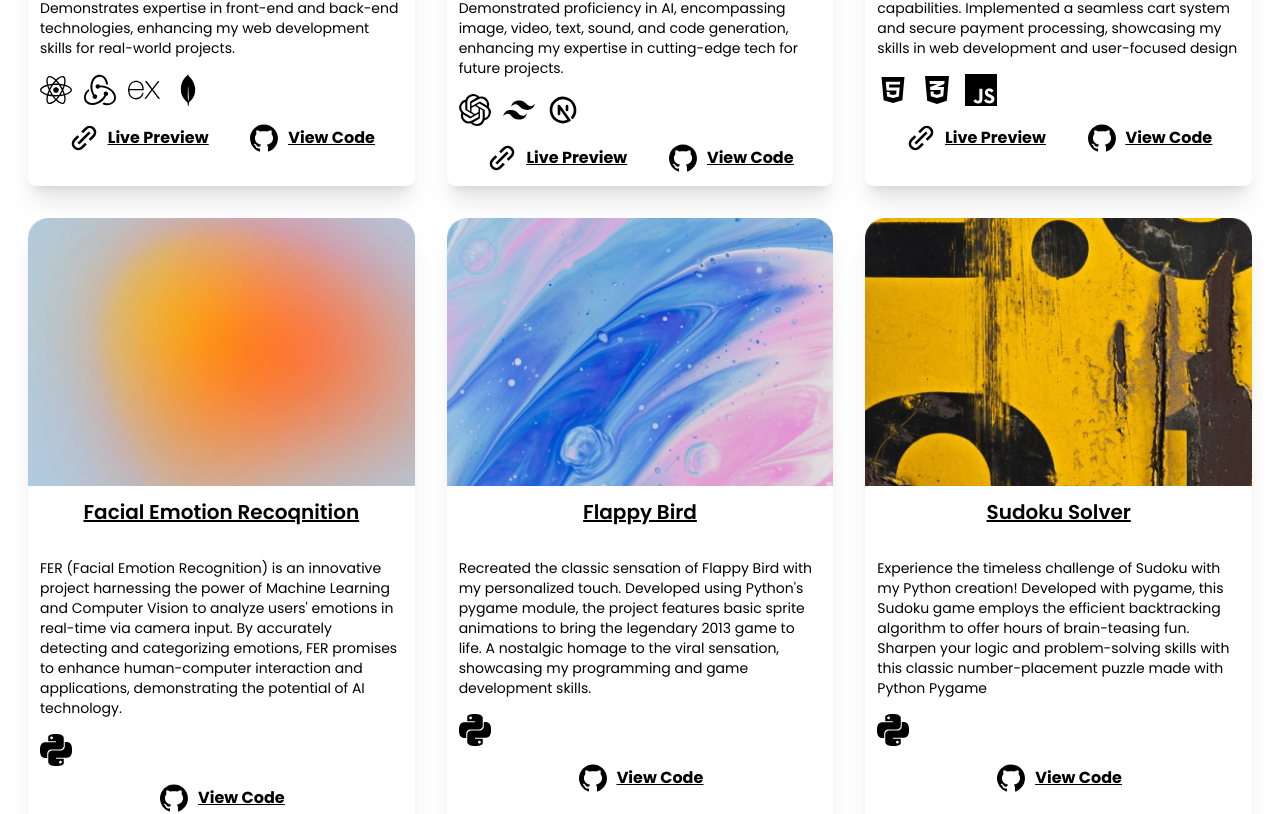
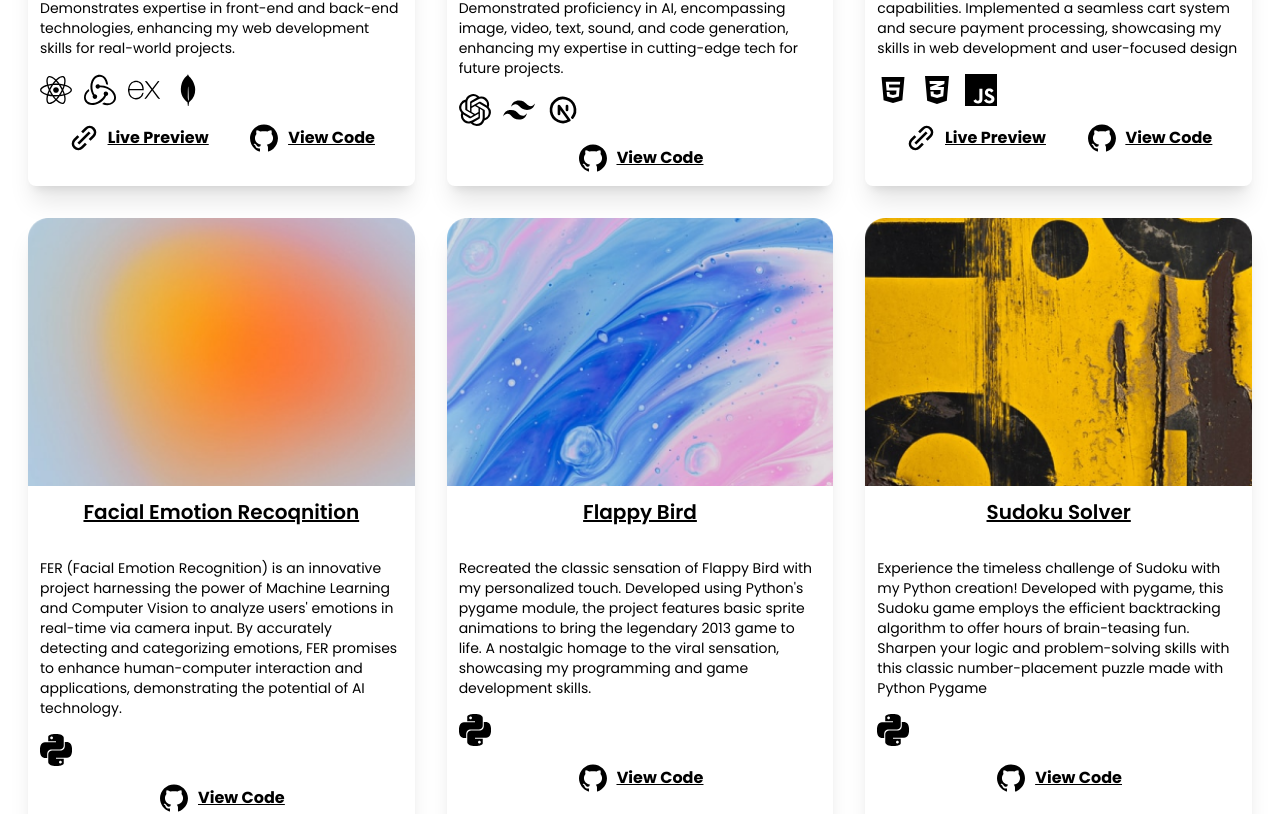
Before and after one commit to naszifnaaz/portfolio, a React (Vite) app: page / in a window 1280 px wide. Shown: the part 1631-2445 px from the top of the page. Built offline with nearby package versions, Linux system fonts and the light colour scheme.

Commit message:
chore: fixed-links

```diff
--- a/src/components/common/Footer.jsx
+++ b/src/components/common/Footer.jsx
@@ -6,9 +6,12 @@ export const Footer = () => {
     <div className="px-3">
       <div className="flex flex-col md:flex-row justify-evenly items-center text-xs text-gray-800">
         <img src={logo} className="w-32" />
-        <a href="mailto:naszifnaaz@gmail.com" target="_blank">
-          naszifnaaz@gmail.com
-        </a>
+        <p>
+          <a href="https://mailto:naszifnaaz@gmail.com" target="_blank">
+            naszifnaaz@gmail.com
+          </a>
+        </p>
+
         <p>+91 8075436081</p>
         <div className="flex">
           <a href="https://github.com/naszifnaaz" target="_blank">
--- a/src/components/projects/ProjectCard.jsx
+++ b/src/components/projects/ProjectCard.jsx
@@ -72,7 +72,7 @@ export const ProjectCard = ({ project }) => {
         <div className="flex justify-center items-center">
           <AiFillGithub size={"2rem"} className="mr-2" />
           <p className="underline font-bold">
-            <a href={project.preview_link} target="_blank">
+            <a href={project.repo_link} target="_blank">
               View Code
             </a>
           </p>
--- a/src/components/projects/Projects.jsx
+++ b/src/components/projects/Projects.jsx
@@ -13,8 +13,8 @@ export const Projects = () => {
       title: "Sound Lab",
       desc: "Proficiently developed a fictitious e-commerce website using React, Tailwind CSS, Express, and MongoDB, including an admin dashboard and simulated Stripe payment integration. Demonstrates expertise in front-end and back-end technologies, enhancing my web development skills for real-world projects.",
       techstack: ["react", "redux", "express", "mongodb"],
-      preview_link: "https://github.com/naszifnaaz/sound-lab",
-      repo_link: "https://github.com/naszifnaaz",
+      preview_link: "https://sound-lab.vercel.app/",
+      repo_link: "https://github.com/naszifnaaz/sound-lab",
       executable: false,
       papers: false,
     },
@@ -23,9 +23,9 @@ export const Projects = () => {
       title: "Einstein",
       desc: "Designed and simulated an AI-powered SaaS platform using Next.js and Tailwind CSS, seamlessly integrating OpenAI capabilities. Implemented Stripe payment integration for monetization. Demonstrated proficiency in AI, encompassing image, video, text, sound, and code generation, enhancing my expertise in cutting-edge tech for future projects.",
       techstack: ["nextjs", "tailwind", "OpenAI"],
-      preview_link: "https://muhammednasif.netlify.app/",
-      repo_link: "https://github.com/naszifnaaz/sound-lab",
-      executable: false,
+      preview_link: "",
+      repo_link: "https://github.com/naszifnaaz/einstein",
+      executable: true,
       papers: false,
     },
     {
@@ -33,8 +33,8 @@ export const Projects = () => {
       title: "Zara",
       desc: "Crafted a responsive e-commerce platform from scratch, utilizing HTML, CSS, and JavaScript. Engineered user-friendly features such as dynamic filtering, sorting, pagination, and robust search capabilities. Implemented a seamless cart system and secure payment processing, showcasing my skills in web development and user-focused design",
       techstack: ["html", "css", "js"],
-      preview_link: "https://github.com/naszifnaaz/sound-lab",
-      repo_link: "https://github.com/naszifnaaz/sound-lab",
+      preview_link: "https://zara-eight.vercel.app/",
+      repo_link: "https://github.com/naszifnaaz/zara",
       executable: false,
       papers: false,
     },
@@ -43,8 +43,8 @@ export const Projects = () => {
       title: "Facial Emotion Recoqnition",
       desc: "FER (Facial Emotion Recognition) is an innovative project harnessing the power of Machine Learning and Computer Vision to analyze users' emotions in real-time via camera input. By accurately detecting and categorizing emotions, FER promises to enhance human-computer interaction and applications, demonstrating the potential of AI technology.",
       techstack: ["python", "ml"],
-      preview_link: "www.google.com",
-      repo_link: "www.github.com/naszifnaaz",
+      preview_link: "",
+      repo_link: "https://github.com/naszifnaaz/facial-emotion-recognition",
       executable: true,
       papers: true,
     },
@@ -53,8 +53,8 @@ export const Projects = () => {
       title: "Flappy Bird",
       desc: "Recreated the classic sensation of Flappy Bird with my personalized touch. Developed using Python's pygame module, the project features basic sprite animations to bring the legendary 2013 game to life. A nostalgic homage to the viral sensation, showcasing my programming and game development skills.",
       techstack: ["python"],
-      preview_link: "www.google.com",
-      repo_link: "www.github.com/naszifnaaz",
+      preview_link: "",
+      repo_link: "https://github.com/naszifnaaz/flappy-bird",
       executable: true,
       papers: true,
     },
@@ -64,8 +64,8 @@ export const Projects = () => {
       title: "Sudoku Solver",
       desc: "Experience the timeless challenge of Sudoku with my Python creation! Developed with pygame, this Sudoku game employs the efficient backtracking algorithm to offer hours of brain-teasing fun. Sharpen your logic and problem-solving skills with this classic number-placement puzzle made with Python Pygame",
       techstack: ["python"],
-      preview_link: "www.google.com",
-      repo_link: "www.github.com/naszifnaaz",
+      preview_link: "",
+      repo_link: "https://github.com/naszifnaaz/sudoku-solver",
       executable: true,
       papers: false,
     },
```
